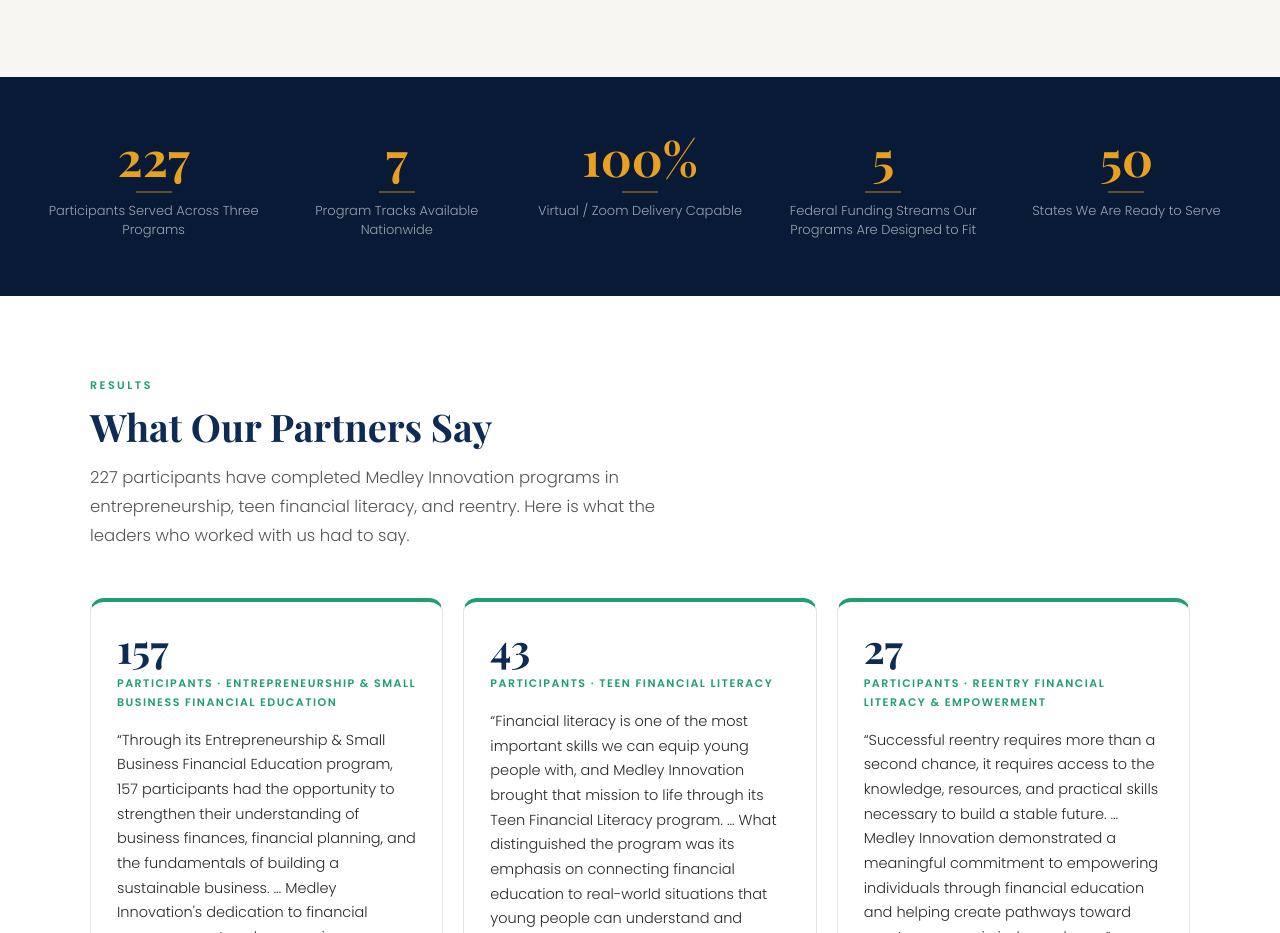
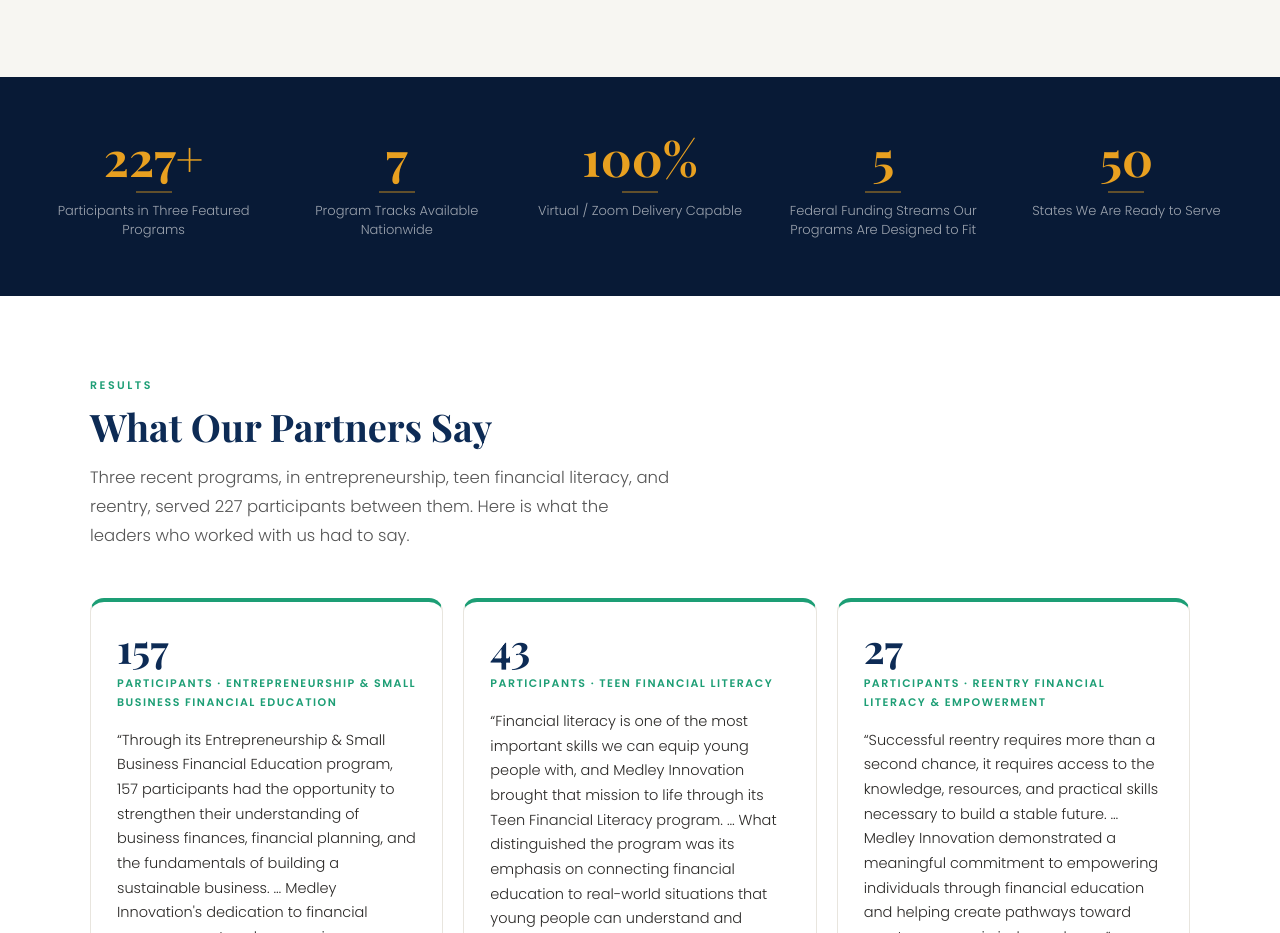
Before and after one commit to fmedley/medleyinnovation, a plain HTML site: page index.html in a window 1280 px wide. Shown: the part 2786-3719 px from the top of the page. Drawn offline with nearby package versions, Linux system fonts and the light colour scheme; a web font is replaced by a local one.

Commit message:
Present 227 participants as three featured programs, not an overall total
Co-Authored-By: Claude Fable 5.2 <noreply@anthropic.com>
Claude-Session: https://claude.ai/code/session_01XHKE5bGaTuysbpLABo8QGR

```diff
--- a/index.html
+++ b/index.html
@@ -859,9 +859,9 @@
 <!-- ─── STATS ─── -->
 <div class="stats-bar">
   <div>
-    <div class="stat-num">227</div>
+    <div class="stat-num">227+</div>
     <div class="stat-divider"></div>
-    <div class="stat-label">Participants Served Across Three Programs</div>
+    <div class="stat-label">Participants in Three Featured Programs</div>
   </div>
   <div>
     <div class="stat-num">7</div>
@@ -890,7 +890,7 @@
   <div class="section-inner">
     <p class="eyebrow">Results</p>
     <h2 class="section-title">What Our Partners Say</h2>
-    <p class="section-sub">227 participants have completed Medley Innovation programs in entrepreneurship, teen financial literacy, and reentry. Here is what the leaders who worked with us had to say.</p>
+    <p class="section-sub">Three recent programs, in entrepreneurship, teen financial literacy, and reentry, served 227 participants between them. Here is what the leaders who worked with us had to say.</p>
     <div class="proof-grid">
       <figure class="quote-card">
         <div class="q-num">157</div>
```
Also changed, not shown: financial-literacy-for-nonprofits.html (+1 -1 lines), partner-with-us.html (+1 -1 lines).
